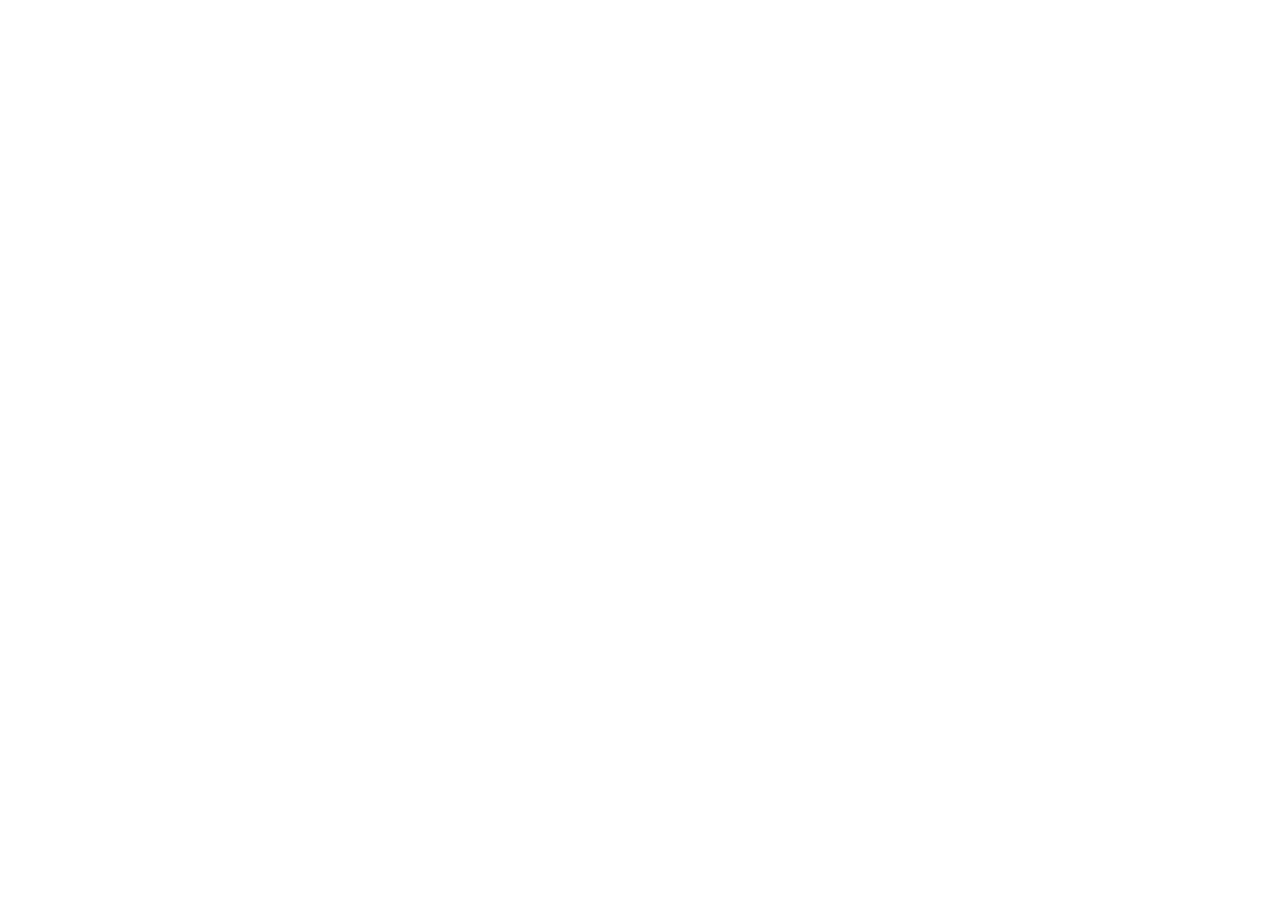
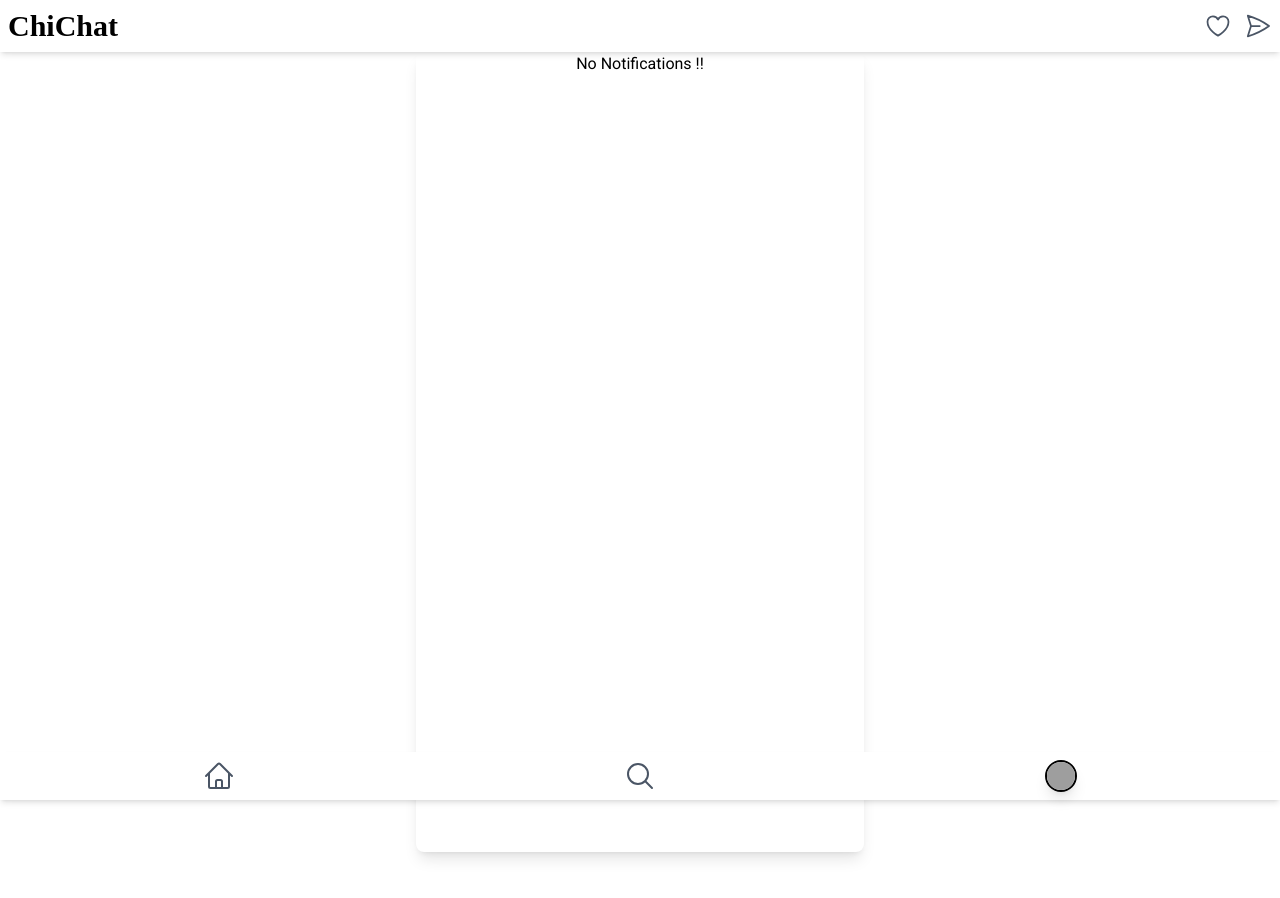
Before and after one commit to shiba-murmu/ChiChat, a React (Vite) app in the folder frontend/: page /notifications in a window 1280 px wide. Before the commit this address had no page. Before the commit the page ends 800 px from the top, so only its background shows below. Built offline with nearby package versions, Linux system fonts and the light colour scheme; grey boxes are pictures that could not be loaded; a web font is replaced by a local one.

Commit message:
Files and names are added and some other UI deisgn is fixed accoding to the screen consistency.

```diff
--- a/frontend/src/App.jsx
+++ b/frontend/src/App.jsx
@@ -7,10 +7,14 @@
 import Feeds from './pages/contents/Feeds'
 import Chat from './pages/contents/Chat'
 // import Navbar from './components/navbar/Navbar'
+import Navbar from './components/navbar/Navbar'
+import Taskbar from './components/taskbar/Taskbar'
+import Notifications from './pages/contents/Notifications'
 
 function App() {
     return (
         <Router>
+            <Navbar />
             <Routes>
                 <Route path="/" element={<Login />} />
                 <Route path="/register" element={<Register />} />
@@ -18,8 +22,10 @@
                 <Route path="/otheraccount" element={<OtherAccount />} />
                 <Route path="/feeds" element={<Feeds />} />
                 <Route path="/chat" element={<Chat />} />
+                <Route path="/notifications" element={<Notifications />} />
                 {/* <Route path="/navbar" element={<Navbar />} /> */}
             </Routes>
+            <Taskbar />
         </Router>
     )
 }
--- a/frontend/src/components/navbar/Navbar.jsx
+++ b/frontend/src/components/navbar/Navbar.jsx
@@ -1,6 +1,10 @@
 import React from 'react'
 
+
 import { Link } from 'react-router-dom'
+import Notifications from '../../pages/contents/Notifications'
+
+
 function NotificationIcon() {
     return (
         <>
@@ -13,7 +17,7 @@
 function MessageIcon() {
     return (
         <>
-            <svg xmlns="http://www.w3.org/2000/svg" style={{  }} fill="none" viewBox="0 0 24 24" strokeWidth={1.5} stroke="currentColor" className="size-7 w-7 h-7 text-gray-600 hover:text-gray-800 cursor-pointer">
+            <svg xmlns="http://www.w3.org/2000/svg" style={{}} fill="none" viewBox="0 0 24 24" strokeWidth={1.5} stroke="currentColor" className="size-7 w-7 h-7 text-gray-600 hover:text-gray-800 cursor-pointer">
                 <path strokeLinecap="round" strokeLinejoin="round" d="M6 12 3.269 3.125A59.769 59.769 0 0 1 21.485 12 59.768 59.768 0 0 1 3.27 20.875L5.999 12Zm0 0h7.5" />
             </svg>
         </>
@@ -26,7 +30,10 @@
                 <div className='text-3xl style-font' style={{ fontWeight: "600" }}>ChiChat</div>
                 <div className='flex gap-3'>
                     <div className='flex items-center justify-center'>
-                        <NotificationIcon />
+                        <Link to={'/notifications'} className='flex items-center justify-center'>
+                            {/* Notification icon */}
+                            <NotificationIcon />
+                        </Link>
                     </div>
                     <div className='flex items-center justify-center'>
                         <button className='flex items-center justify-center'>
--- a/frontend/src/components/taskbar/Taskbar.jsx
+++ b/frontend/src/components/taskbar/Taskbar.jsx
@@ -1,11 +1,47 @@
 import React from 'react'
+import { Link } from 'react-router-dom'
+function SearchIcon() {
+    return (
+        <>
+            <svg xmlns="http://www.w3.org/2000/svg" fill="none" viewBox="0 0 24 24" strokeWidth={1.5} stroke="currentColor" className="size-8 w-8 h-8 text-gray-600 hover:text-gray-800 cursor-pointer">
+                <path strokeLinecap="round" strokeLinejoin="round" d="m21 21-5.197-5.197m0 0A7.5 7.5 0 1 0 5.196 5.196a7.5 7.5 0 0 0 10.607 10.607Z" />
+            </svg>
+        </>
+    )
+}
+
+function HomeIcon() {
+    return (
+        <>
+            <svg xmlns="http://www.w3.org/2000/svg" fill="none" viewBox="0 0 24 24" strokeWidth={1.5} stroke="currentColor" className="size-8 w-8 h-8 text-gray-600 hover:text-gray-800 cursor-pointer">
+                <path strokeLinecap="round" strokeLinejoin="round" d="m2.25 12 8.954-8.955c.44-.439 1.152-.439 1.591 0L21.75 12M4.5 9.75v10.125c0 .621.504 1.125 1.125 1.125H9.75v-4.875c0-.621.504-1.125 1.125-1.125h2.25c.621 0 1.125.504 1.125 1.125V21h4.125c.621 0 1.125-.504 1.125-1.125V9.75M8.25 21h8.25" />
+            </svg>
+        </>
+    )
+}
 
 function Taskbar() {
-  return (
-    <>
-        <div className='sticky bottom-0 bg-amber-300'>I am the task bar component</div>
-    </>
-  )
+    return (
+        <>
+            <div className='sticky bottom-0 bg-white flex justify-around items-center p-2 shadow-md'>
+                {/* Main container of the taskbar */}
+                <div>
+                    <Link to='/Feeds'>
+                        <HomeIcon />
+                    </Link>
+                </div>
+
+                <div>
+                    < SearchIcon />
+                </div>
+                <div className='flex items-center justify-center'>
+                        <Link to='/account'>
+                            <img src="https://images.unsplash.com/photo-1633332755192-727a05c4013d?fm=jpg&q=60&w=3000" alt="profile dp" className='rounded-full border-2 shadow-lg object-cover w-8 h-8' loading='lazy' />
+                        </Link>
+                </div>
+            </div>
+        </>
+    )
 }
 
 export default Taskbar
--- a/frontend/src/pages/contents/Chat.jsx
+++ b/frontend/src/pages/contents/Chat.jsx
@@ -1,9 +1,9 @@
 import React from 'react'
-import Navbar from '../../components/navbar/Navbar'
 function Chat() {
   return (
     <>
-        <Navbar />
+    <div className='min-h-screen w-full max-w-md mx-auto bg-white shadow-lg rounded-lg overflow-hidden'>
+
         <div className="p-4">
             <h1 className="text-2xl font-bold mb-4">Chat Page</h1>
             <p>Welcome to the chat section!</p>
@@ -14,6 +14,7 @@
         <footer className="mt-4 text-center">
             <p className="text-gray-600">© 2023 Chat Application</p>
         </footer>
+    </div>
     </>
   )
 }
--- a/frontend/src/pages/contents/Feeds.jsx
+++ b/frontend/src/pages/contents/Feeds.jsx
@@ -35,13 +35,11 @@
 function Feeds() {
     return (
         <>
-            <Navbar />
             <div>
                 < FeedsCard />
                 < FeedsCard />
                 < FeedsCard />
             </div>
-            < Taskbar />
         </>
     )
 }
--- /dev/null
+++ b/frontend/src/pages/contents/Notifications.jsx
@@ -0,0 +1,13 @@
+import React from 'react'
+
+function Notifications() {
+  return (
+   <>
+        <div className='min-h-screen w-full max-w-md mx-auto bg-white shadow-lg rounded-lg overflow-hidden'>
+            <div className='flex justify-center items-center h-full'>No Notifications !!</div>
+        </div>
+   </>
+  )
+}
+
+export default Notifications
--- a/frontend/src/pages/user/Account.jsx
+++ b/frontend/src/pages/user/Account.jsx
@@ -83,7 +83,7 @@
 
     return (
         <>
-            <div>
+            <div className='min-h-screen w-full max-w-md mx-auto bg-white shadow-lg rounded-lg overflow-hidden'>
                 {/* Header */}
                 <div className='flex justify-between items-center p-1'>
                     <div className='flex items-center'>
```
Lines whose indentation alone changed are shown as unchanged.
